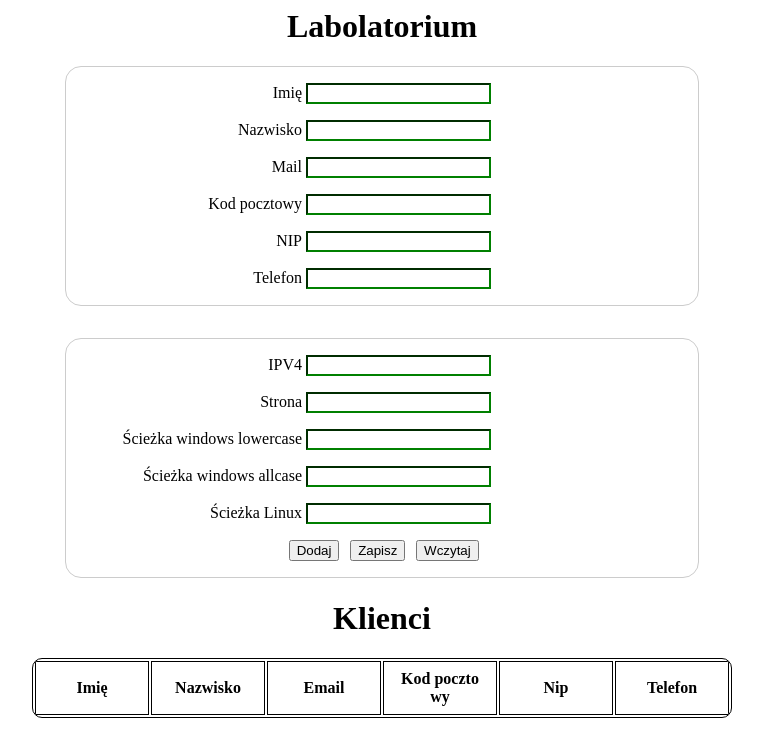
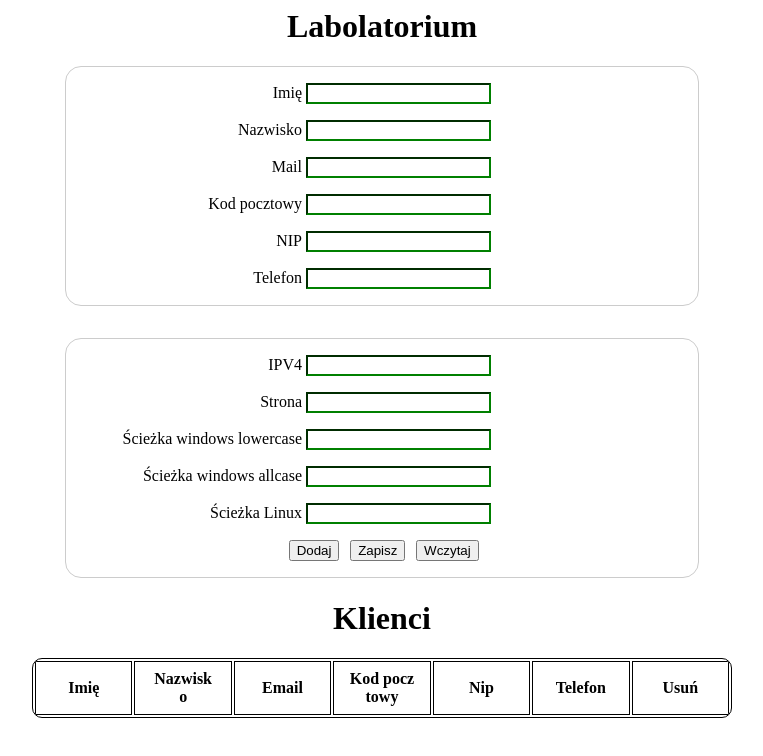
Before and after one commit to 249854KB/IPM23, a plain HTML site: page lab5/index.html in a window 1280 px wide. Shown: the whole page, without its empty margins (258-1021 px from the left). Drawn offline with Linux system fonts and the light colour scheme.

Commit message:
dodabniue yusyb

```diff
--- a/lab5/index.html
+++ b/lab5/index.html
@@ -74,6 +74,7 @@
           <th>Kod pocztowy</th>
           <th>Nip</th>
           <th>Telefon</th>
+          <th>Usuń</th>
       </table>
     </ul>
 </body>
```
